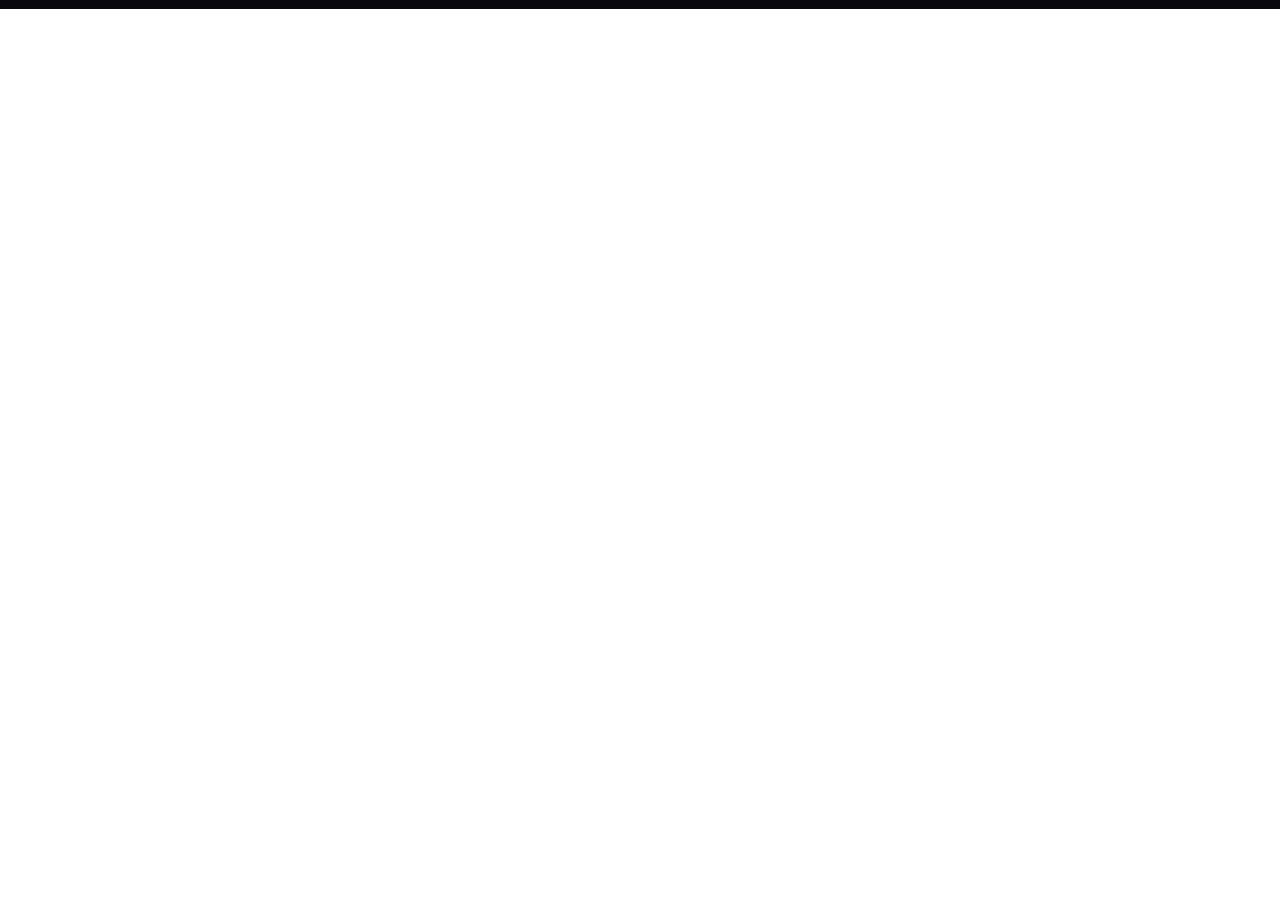
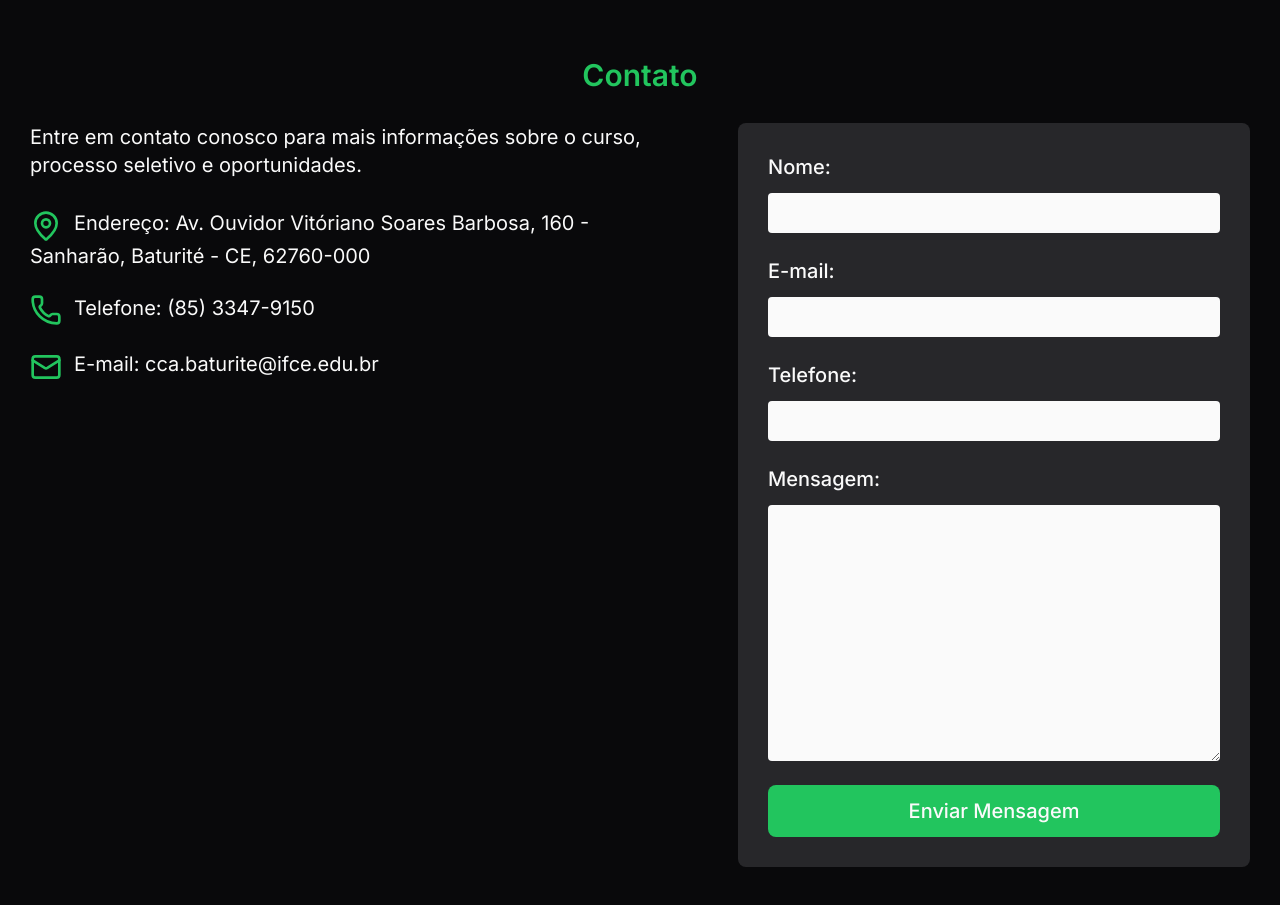
Before and after one commit to pedroeuzebiodev/portfolio-tii-ifce, a React (Vite) app: page / in a window 1280 px wide. Shown: the part 3000-3905 px from the top of the page. Before the commit the page ends 3009 px from the top, so only its background shows below. Built offline with nearby package versions, Linux system fonts and the light colour scheme.

Commit message:
Adiciona a seção de contato com informações e formulário

```diff
--- a/src/app.jsx
+++ b/src/app.jsx
@@ -1,6 +1,7 @@
 import { Header } from "./components/header";
 import { Nav } from "./components/nav";
 import { SectionAbout } from "./components/section-about";
+import { SectionContact } from "./components/section-contact";
 import { SectionDisciplines } from "./components/section-disciplines";
 import { SectionHome } from "./components/section-home";
 import { SectionJobMarket } from "./components/section-job-market";
@@ -22,6 +23,8 @@
       <SectionDisciplines />
 
       <SectionJobMarket />
+
+      <SectionContact />
     </div>
   );
 }
--- /dev/null
+++ b/src/components/section-contact.jsx
@@ -0,0 +1,126 @@
+import { Mail, MapPin, Phone } from "lucide-react";
+import Notebook from "../assets/notebook.png";
+
+export const SectionContact = () => {
+  return (
+    <section id="section-contact">
+      <div className="max-width">
+        <div id="section-contact-content">
+          <h2 className="font-semibold text-2xl lg:text-3xl text-primary text-center mb-[1.875rem]">
+            Contato
+          </h2>
+
+          <div
+            id="section-contact-content-texts"
+            className="flex flex-col gap-12 items-center justify-center lg:flex-row lg:items-start lg:gap-24"
+          >
+            <div className="space-y-[1.875rem]">
+              <p className="md:text-lg lg:text-xl">
+                Entre em contato conosco para mais informações sobre o curso,
+                processo seletivo e oportunidades.
+              </p>
+
+              <div className="flex flex-col gap-6">
+                <div>
+                  <MapPin size={32} className="text-primary inline mr-3" />
+                  <span className="md:text-lg lg:text-xl">
+                    Endereço: Av. Ouvidor Vitóriano Soares Barbosa, 160 -
+                    Sanharão, Baturité - CE, 62760-000
+                  </span>
+                </div>
+
+                <div>
+                  <Phone size={32} className="text-primary inline mr-3" />
+                  <span className="md:text-lg lg:text-xl">
+                    Telefone: (85) 3347-9150
+                  </span>
+                </div>
+
+                <div>
+                  <Mail size={32} className="text-primary inline mr-3" />
+                  <span className="md:text-lg lg:text-xl">
+                    E-mail: cca.baturite@ifce.edu.br
+                  </span>
+                </div>
+              </div>
+            </div>
+
+            <form className="bg-secondary w-full max-w-lg rounded-lg p-[1.875rem]">
+              <fieldset>
+                <div className="flex flex-col gap-6">
+                  <div className="flex flex-col gap-3">
+                    <label
+                      htmlFor="name"
+                      className="md:text-lg lg:text-xl font-medium"
+                    >
+                      Nome:
+                    </label>
+                    <input
+                      type="text"
+                      name="name"
+                      id="name"
+                      className="bg-foreground text-background p-2 rounded-sm outline-none"
+                    />
+                  </div>
+
+                  <div className="flex flex-col gap-3">
+                    <label
+                      htmlFor="email"
+                      className="md:text-lg lg:text-xl font-medium"
+                    >
+                      E-mail:
+                    </label>
+                    <input
+                      type="email"
+                      name="email"
+                      id="email"
+                      className="bg-foreground text-background p-2 rounded-sm outline-none"
+                    />
+                  </div>
+
+                  <div className="flex flex-col gap-3">
+                    <label
+                      htmlFor="tel"
+                      className="md:text-lg lg:text-xl font-medium"
+                    >
+                      Telefone:
+                    </label>
+                    <input
+                      type="tel"
+                      name="tel"
+                      id="tel"
+                      className="bg-foreground text-background p-2 rounded-sm outline-none"
+                    />
+                  </div>
+
+                  <div className="flex flex-col gap-3">
+                    <label
+                      htmlFor="message"
+                      className="md:text-lg lg:text-xl font-medium"
+                    >
+                      Mensagem:
+                    </label>
+                    <textarea
+                      name="message"
+                      id="message"
+                      cols="30"
+                      rows="10"
+                      className="bg-foreground text-background p-2 rounded-sm outline-none"
+                    ></textarea>
+                  </div>
+
+                  <button
+                    type="submit"
+                    className="bg-primary rounded-lg px-6 py-3 md:text-lg lg:text-xl font-medium"
+                  >
+                    Enviar Mensagem
+                  </button>
+                </div>
+              </fieldset>
+            </form>
+          </div>
+        </div>
+      </div>
+    </section>
+  );
+};
```
